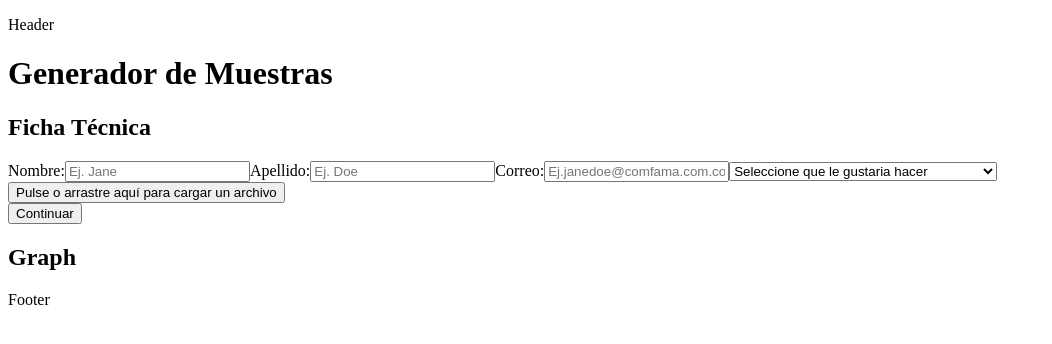
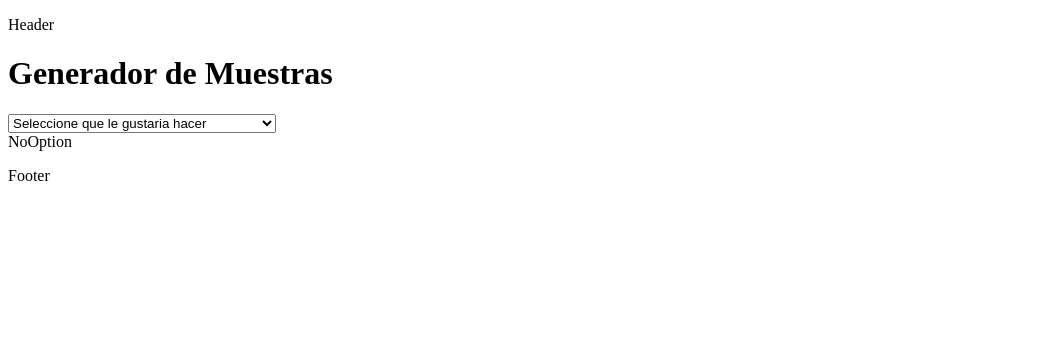
Before and after one commit to CristiAndLook/app-muestreo, a Next.js app: page / in a window 1280 px wide. Shown: the top 344 px of the page, without its empty margins (0-1052 px from the left). Built offline with nearby package versions, Linux system fonts and the light colour scheme.

Commit message:
DisplayData And forms partially completed

```diff
--- /dev/null
+++ b/src/components/DisplayData.js
@@ -0,0 +1,52 @@
+import { useState } from "react";
+import Mas from "./Muestras/Mas";
+import EstimadoresMas from "./Muestras/EstimadoresMas";
+import Mpe from "./Muestras/Mpe";
+import EstimadoresMpe from "./Muestras/EstimadoresMpe";
+import NoOption from "./Muestras/NoOption";
+
+const DisplayData = () => {
+  let componente = null;
+  const [formulario, setFormulario] = useState({
+    seleccion: "",
+  });
+
+  const handleChange = (event) => {
+    setFormulario({
+      ...formulario,
+      [event.target.name]: event.target.value,
+    });
+  };
+
+  if (formulario.seleccion === "") {
+    componente = <NoOption />;
+  } else if (formulario.seleccion === "mas") {
+    componente = <Mas />;
+  } else if (formulario.seleccion === "emas") {
+    componente = <EstimadoresMas />;
+  } else if (formulario.seleccion === "mpe") {
+    componente = <Mpe />;
+  } else if (formulario.seleccion === "empe") {
+    componente = <EstimadoresMpe />;
+  }
+
+  return (
+    <div>
+      <select
+        id="seleccion"
+        name="seleccion"
+        value={formulario.seleccion}
+        onChange={handleChange}
+      >
+        <option value="">Seleccione que le gustaria hacer</option>
+        <option value="mas">Muestra Aleatoria Simple</option>
+        <option value="emas">Estimadores de Muestra Aleatoria Simple</option>
+        <option value="mpe">Muestra por Estrato</option>
+        <option value="empe">Estimadores de Muestra por Estrato</option>
+      </select>
+      {componente}
+    </div>
+  );
+};
+
+export default DisplayData;
--- a/src/components/FormPersonalData.js
+++ /dev/null
@@ -1,85 +0,0 @@
-import { useState } from "react";
-import ExcelImport from "./ExcelImport";
-import Seleccion from "./Muestras/Seleccion";
-
-const FormPersonalData = () => {
-  const [submitClicked, setSubmitClicked] = useState(false);
-  const [formulario, setFormulario] = useState({
-    nombre: "",
-    apellido: "",
-    correo: "",
-    seleccion: "",
-  });
-
-  const handleChange = (event) => {
-    setFormulario({
-      ...formulario,
-      [event.target.name]: event.target.value,
-    });
-  };
-
-  const handleSubmit = (event) => {
-    event.preventDefault();
-    // Agrega aquí la lógica necesaria para enviar los datos a través de una solicitud HTTP.
-    console.log(formulario);
-    setSubmitClicked(true);
-  };
-
-  return (
-    <div>
-      <form onSubmit={handleSubmit}>
-        <label htmlFor="nombre">Nombre:</label>
-        <input
-          type="text"
-          id="nombre"
-          name="nombre"
-          placeholder="Ej. Jane"
-          value={formulario.nombre}
-          onChange={handleChange}
-        />
-
-        <label htmlFor="apellido">Apellido:</label>
-        <input
-          type="text"
-          id="apellido"
-          name="apellido"
-          placeholder="Ej. Doe"
-          value={formulario.apellido}
-          onChange={handleChange}
-        />
-
-        <label htmlFor="correo">Correo:</label>
-        <input
-          type="email"
-          id="correo"
-          name="correo"
-          placeholder="Ej.janedoe@comfama.com.co"
-          value={formulario.correo}
-          onChange={handleChange}
-        />
-
-        <label htmlFor="seleccion"></label>
-        <select
-          id="seleccion"
-          name="seleccion"
-          value={formulario.seleccion}
-          onChange={handleChange}
-        >
-          <option value="">Seleccione que le gustaria hacer</option>
-          <option value="mas">Muestra Aleatoria Simple</option>
-          <option value="emas">Estimadores de Muestra Aleatoria Simple</option>
-          <option value="mpe">Muestra por Estrato</option>
-          <option value="empe">Estimadores de Muestra por Estrato</option>
-        </select>
-
-        <ExcelImport />
-
-        <button type="submit">Continuar</button>
-      </form>
-
-      {submitClicked && <Seleccion seleccion={formulario.seleccion} />}
-    </div>
-  );
-};
-
-export default FormPersonalData;
--- a/src/components/Muestras/Mas.js
+++ b/src/components/Muestras/Mas.js
@@ -1,9 +1,13 @@
 import React from "react";
 import { useState } from "react";
 
-const Mas = () => {
+const Mas = (formulario) => {
+
   const [submitClicked, setSubmitClicked] = useState(false);
   const [mas, setMas] = useState({
+    nombre: "",
+    apellido: "",
+    correo: "",
     NivelDeConfianza: "",
     ProbabilidadDeExito: "",
     ErrorDeEstimacion: "",
@@ -25,9 +29,37 @@ const Mas = () => {
 
   return (
     <div>
-      <h2>Método Muestra Aleatoria Simple</h2>
-      <h4>Ingrese los datos</h4>
       <form onSubmit={handleSubmit}>
+        <label htmlFor="nombre">Nombre:</label>
+        <input
+          type="text"
+          id="nombre"
+          name="nombre"
+          placeholder="Ej. Jane"
+          value={formulario.nombre}
+          onChange={handleChange}
+        />
+
+        <label htmlFor="apellido">Apellido:</label>
+        <input
+          type="text"
+          id="apellido"
+          name="apellido"
+          placeholder="Ej. Doe"
+          value={formulario.apellido}
+          onChange={handleChange}
+        />
+
+        <label htmlFor="correo">Correo:</label>
+        <input
+          type="text"
+          id="correo"
+          name="correo"
+          placeholder="Ej. janedoe@comfama.com.co"
+          value={formulario.correo}
+          onChange={handleChange}
+        />
+
         <label htmlFor="NivelDeConfianza">Nivel de confianza:</label>
         <input
           type="text"
@@ -59,21 +91,6 @@ const Mas = () => {
         />
 
         <button type="submit">Obtener Muestra</button>
-
-        {submitClicked && (
-          <div>
-            <h4>Resultados</h4>
-            <p>
-              <strong>Nivel de confianza:</strong> {mas.NivelDeConfianza}
-            </p>
-            <p>
-              <strong>Probabilidad de éxito:</strong> {mas.ProbabilidadDeExito}
-            </p>
-            <p>
-              <strong>Error de estimación:</strong> {mas.ErrorDeEstimacion}
-            </p>
-          </div>
-        )}
       </form>
     </div>
   );
--- /dev/null
+++ b/src/components/Muestras/NoOption.js
@@ -0,0 +1,7 @@
+import React from "react";
+
+const NoOption = () => {
+  return <div>NoOption</div>;
+};
+
+export default NoOption;
--- a/src/components/Muestras/Seleccion.js
+++ /dev/null
@@ -1,25 +0,0 @@
-import React from "react";
-import Mas from "./Mas";
-import EstimadoresMas from "./EstimadoresMas";
-import Mpe from "./Mpe";
-import EstimadoresMpe from "./EstimadoresMpe";
-
-const Seleccion = ({ seleccion }) => {
-  let componente;
-  let value = seleccion;
-  if (value === "") {
-    componente = "Elige alguna opción";
-  } else if (value === "mas") {
-    componente = <Mas />;
-  } else if (value === "emas") {
-    componente = <EstimadoresMas />;
-  } else if (value === "mpe") {
-    componente = <Mpe />;
-  } else if (value === "empe") {
-    componente = <EstimadoresMpe />;
-  }
-
-  return <div>{componente}</div>;
-};
-
-export default Seleccion;
--- a/src/pages/index.js
+++ b/src/pages/index.js
@@ -1,19 +1,14 @@
-import Seleccion from "@/components/Muestras/Seleccion";
-import FormPersonalData from "@/components/FormPersonalData";
+import DisplayData from "@/components/DisplayData";
 
 function App() {
   return (
     <div>
       <p>Header</p>
+
       <h1>Generador de Muestras</h1>
-      <section>
-        <h2>Ficha Técnica</h2>
-        <FormPersonalData />
-        <Seleccion />
-      </section>
 
       <section>
-        <h2>Graph</h2>
+        <DisplayData />
       </section>
 
       <p>Footer</p>
```
Also changed, not shown: src/components/FichaTecnica/TechnicalData.js (added, +7 -0 lines), src/components/Graficas/Graph.js (added, +7 -0 lines).
